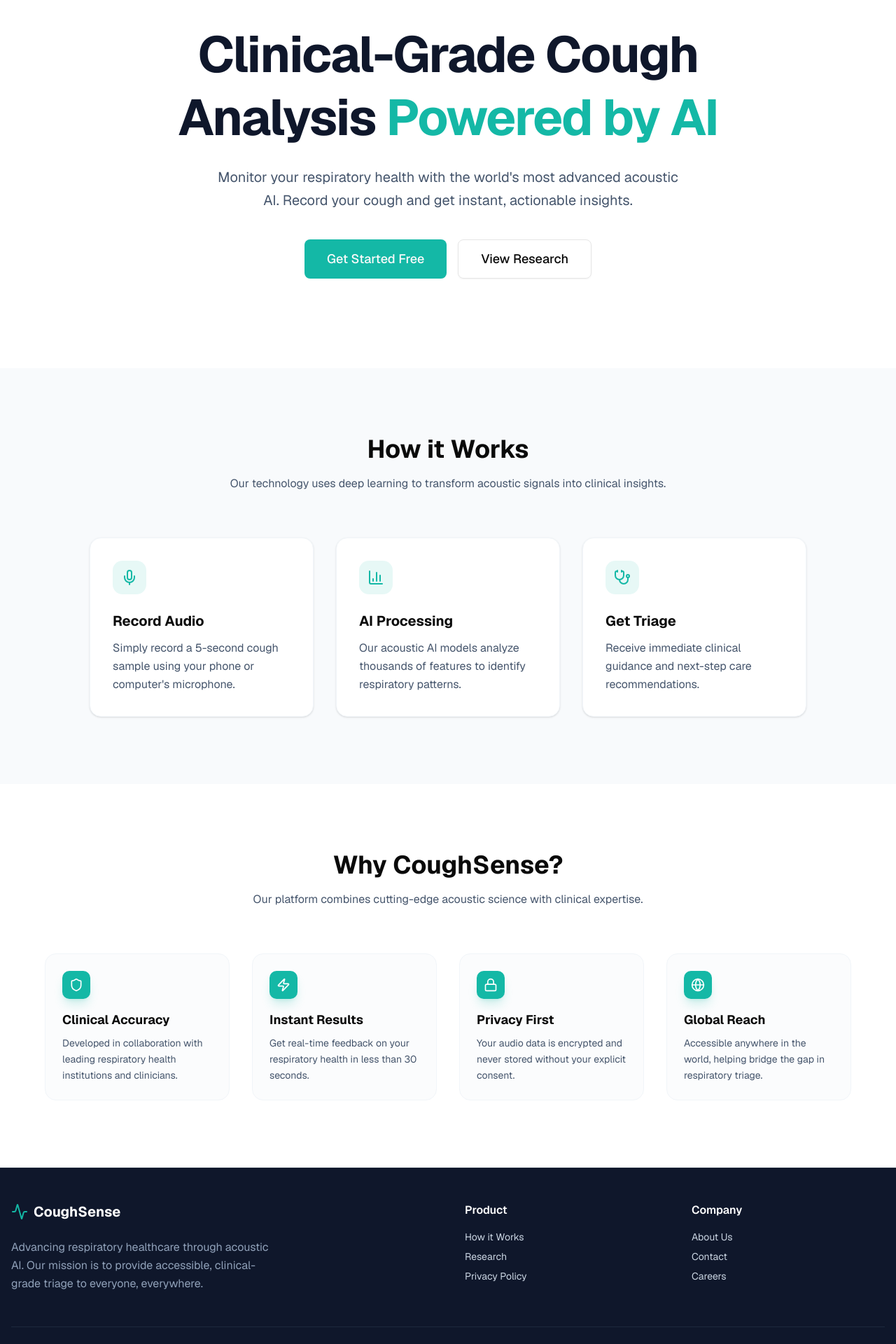
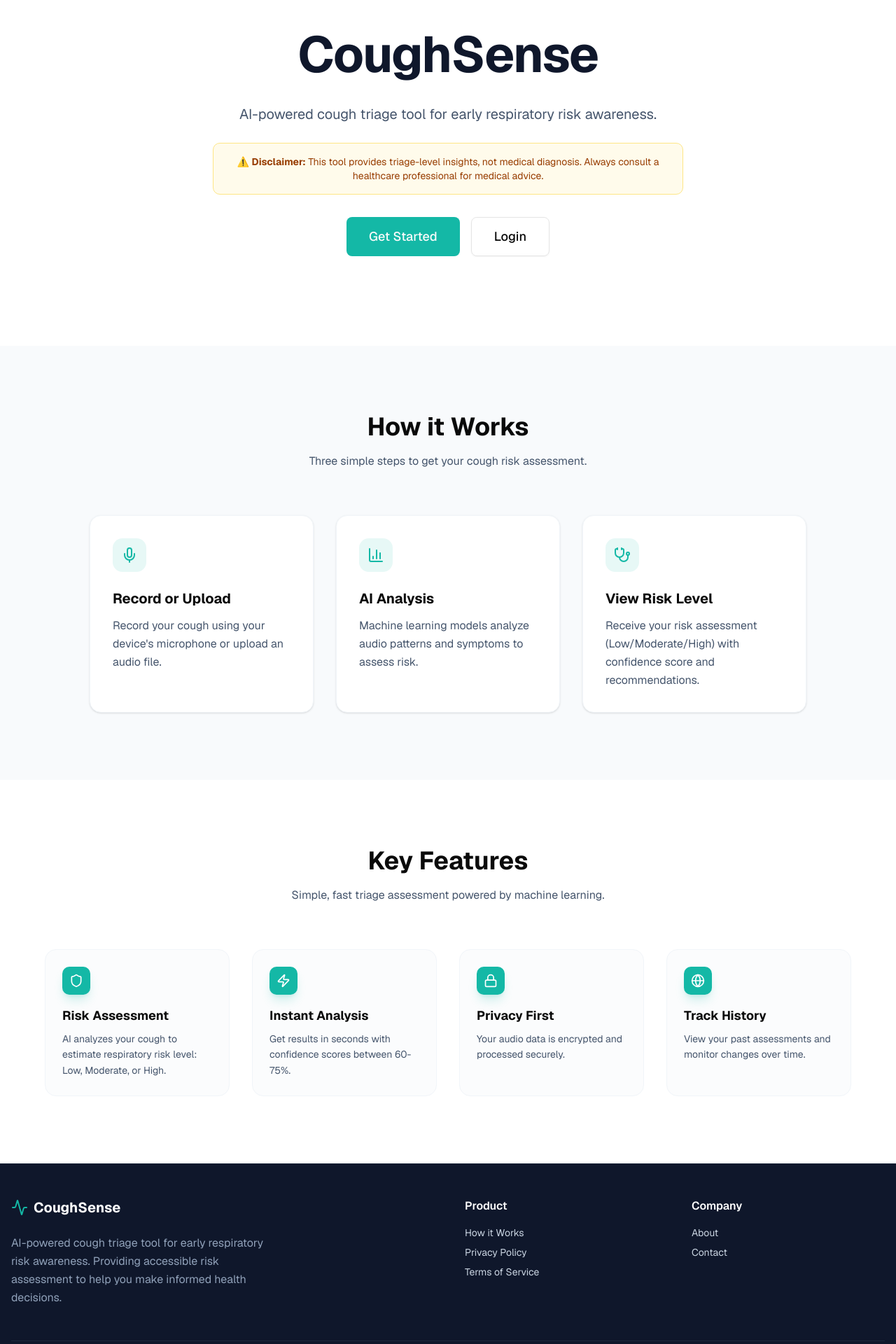
Before and after one commit to Justdan111/coughSense-frontend, a Next.js app: page / in a window 1280 px wide. Shown: the part 160-2080 px from the top of the page at 70% size. Built offline with nearby package versions, Linux system fonts and the light colour scheme.

Commit message:
Refactor login and dashboard components for improved user experience; remove AdvicePage and update profile settings layout

```diff
--- a/src/app/(dashboard)/dashboard/page.tsx
+++ b/src/app/(dashboard)/dashboard/page.tsx
@@ -4,8 +4,14 @@
   return (
     <div className="space-y-8">
       <div>
-        <h1 className="text-3xl font-bold text-slate-900">Health Assessment</h1>
-        <p className="text-slate-500">Record a new cough sample for AI analysis.</p>
+        <h1 className="text-3xl font-bold text-slate-900">Cough Analysis</h1>
+        <p className="text-slate-500">Record or upload your cough for AI risk assessment.</p>
+      </div>
+
+      <div className="bg-amber-50 border border-amber-200 rounded-lg p-4 mb-4">
+        <p className="text-sm text-amber-800 text-center">
+          <strong>⚠️ Disclaimer:</strong> This tool provides triage-level insights, not medical diagnosis. Always consult a healthcare professional for medical advice.
+        </p>
       </div>
 
       <div className="bg-white rounded-2xl border border-slate-200 shadow-sm p-8">
--- a/src/app/(dashboard)/history/page.tsx
+++ b/src/app/(dashboard)/history/page.tsx
@@ -24,7 +24,11 @@
         <h1 className="text-2xl sm:text-3xl font-bold text-slate-900">Assessment History</h1>
         <p className="text-sm sm:text-base text-slate-500 mt-1">Review your past cough analysis results.</p>
       </motion.div>
-
+      <div className="bg-amber-50 border border-amber-200 rounded-lg p-4">
+        <p className="text-xs sm:text-sm text-amber-800 text-center">
+          <strong>⚠️ Reminder:</strong> These are triage-level assessments, not medical diagnoses.
+        </p>
+      </div>
       <div className="grid gap-3 md:gap-4">
         {history.length > 0 ? (
           history.map((item, index) => (
--- a/src/app/(dashboard)/layout.tsx
+++ b/src/app/(dashboard)/layout.tsx
@@ -14,10 +14,9 @@
 import { Loader2 } from "lucide-react"
 
 const navItems = [
-  { icon: Home, label: "Home", href: "/dashboard" },
+  { icon: Home, label: "Analyze", href: "/dashboard" },
   { icon: History, label: "History", href: "/history" },
-  { icon: HeartPulse, label: "Advice", href: "/advice" },
-  { icon: User, label: "Profile", href: "/profile" },
+  { icon: User, label: "Account", href: "/profile" },
 ]
 
 export default function DashboardLayout({
--- a/src/components/features.tsx
+++ b/src/components/features.tsx
@@ -5,23 +5,23 @@
 
 const features = [
   {
-    title: "Clinical Accuracy",
-    description: "Developed in collaboration with leading respiratory health institutions and clinicians.",
+    title: "Risk Assessment",
+    description: "AI analyzes your cough to estimate respiratory risk level: Low, Moderate, or High.",
     icon: Shield,
   },
   {
-    title: "Instant Results",
-    description: "Get real-time feedback on your respiratory health in less than 30 seconds.",
+    title: "Instant Analysis",
+    description: "Get results in seconds with confidence scores between 60-75%.",
     icon: Zap,
   },
   {
     title: "Privacy First",
-    description: "Your audio data is encrypted and never stored without your explicit consent.",
+    description: "Your audio data is encrypted and processed securely.",
     icon: Lock,
   },
   {
-    title: "Global Reach",
-    description: "Accessible anywhere in the world, helping bridge the gap in respiratory triage.",
+    title: "Track History",
+    description: "View your past assessments and monitor changes over time.",
     icon: Globe,
   },
 ]
@@ -31,9 +31,9 @@
     <section id="features" className="py-16 md:py-24 bg-white px-4">
       <div className="container mx-auto">
         <div className="text-center mb-12 md:mb-16">
-          <h2 className="text-2xl sm:text-3xl md:text-4xl font-bold mb-3 md:mb-4">Why CoughSense?</h2>
+          <h2 className="text-2xl sm:text-3xl md:text-4xl font-bold mb-3 md:mb-4">Key Features</h2>
           <p className="text-slate-600 max-w-2xl mx-auto text-sm sm:text-base leading-relaxed">
-            Our platform combines cutting-edge acoustic science with clinical expertise.
+            Simple, fast triage assessment powered by machine learning.
           </p>
         </div>
         <div className="grid grid-cols-1 sm:grid-cols-2 lg:grid-cols-4 gap-6 md:gap-8 max-w-6xl mx-auto">
--- a/src/components/footer.tsx
+++ b/src/components/footer.tsx
@@ -12,8 +12,7 @@
               <span className="font-bold text-lg md:text-xl">CoughSense</span>
             </div>
             <p className="max-w-sm leading-relaxed text-slate-400 text-sm md:text-base">
-              Advancing respiratory healthcare through acoustic AI. Our mission is to provide accessible, clinical-grade
-              triage to everyone, everywhere.
+              AI-powered cough triage tool for early respiratory risk awareness. Providing accessible risk assessment to help you make informed health decisions.
             </p>
           </div>
           <div>
@@ -25,13 +24,13 @@
                 </Link>
               </li>
               <li>
-                <Link href="#research" className="hover:text-brand-teal transition-colors">
-                  Research
+                <Link href="/privacy" className="hover:text-brand-teal transition-colors">
+                  Privacy Policy
                 </Link>
               </li>
               <li>
-                <Link href="/privacy" className="hover:text-brand-teal transition-colors">
-                  Privacy Policy
+                <Link href="/terms" className="hover:text-brand-teal transition-colors">
+                  Terms of Service
                 </Link>
               </li>
             </ul>
@@ -41,17 +40,12 @@
             <ul className="space-y-2 text-sm">
               <li>
                 <Link href="/about" className="hover:text-brand-teal transition-colors">
-                  About Us
+                  About
                 </Link>
               </li>
               <li>
                 <Link href="/contact" className="hover:text-brand-teal transition-colors">
                   Contact
-                </Link>
-              </li>
-              <li>
-                <Link href="/careers" className="hover:text-brand-teal transition-colors">
-                  Careers
                 </Link>
               </li>
             </ul>
--- a/src/components/how-it-works.tsx
+++ b/src/components/how-it-works.tsx
@@ -5,18 +5,18 @@
 
 const steps = [
   {
-    title: "Record Audio",
-    description: "Simply record a 5-second cough sample using your phone or computer's microphone.",
+    title: "Record or Upload",
+    description: "Record your cough using your device's microphone or upload an audio file.",
     icon: Mic,
   },
   {
-    title: "AI Processing",
-    description: "Our acoustic AI models analyze thousands of features to identify respiratory patterns.",
+    title: "AI Analysis",
+    description: "Machine learning models analyze audio patterns and symptoms to assess risk.",
     icon: BarChart3,
   },
   {
-    title: "Get Triage",
-    description: "Receive immediate clinical guidance and next-step care recommendations.",
+    title: "View Risk Level",
+    description: "Receive your risk assessment (Low/Moderate/High) with confidence score and recommendations.",
     icon: Stethoscope,
   },
 ]
@@ -28,7 +28,7 @@
         <div className="text-center mb-12 md:mb-16">
           <h2 className="text-2xl sm:text-3xl md:text-4xl font-bold mb-3 md:mb-4">How it Works</h2>
           <p className="text-slate-600 max-w-2xl mx-auto text-sm sm:text-base leading-relaxed">
-            Our technology uses deep learning to transform acoustic signals into clinical insights.
+            Three simple steps to get your cough risk assessment.
           </p>
         </div>
         <div className="grid grid-cols-1 sm:grid-cols-2 md:grid-cols-3 gap-6 md:gap-8 max-w-5xl mx-auto">
--- a/src/components/landing-hero.tsx
+++ b/src/components/landing-hero.tsx
@@ -19,17 +19,26 @@
             transition={{ duration: 0.5 }}
             className="text-3xl sm:text-4xl md:text-5xl lg:text-7xl font-bold tracking-tight text-slate-900 mb-4 sm:mb-6 text-balance leading-tight"
           >
-            Clinical-Grade Cough Analysis <span className="text-brand-teal">Powered by AI</span>
+            CoughSense
           </motion.h1>
           <motion.p
             initial={{ opacity: 0, y: 20 }}
             animate={{ opacity: 1, y: 0 }}
             transition={{ duration: 0.5, delay: 0.1 }}
-            className="text-base sm:text-lg md:text-xl text-slate-600 mb-8 sm:mb-10 max-w-2xl mx-auto text-pretty leading-relaxed"
+            className="text-base sm:text-lg md:text-xl text-slate-600 mb-6 max-w-2xl mx-auto text-pretty leading-relaxed"
           >
-            Monitor your respiratory health with the world&apos;s most advanced acoustic AI. Record your cough and get
-            instant, actionable insights.
+            AI-powered cough triage tool for early respiratory risk awareness.
           </motion.p>
+          <motion.div
+            initial={{ opacity: 0, y: 20 }}
+            animate={{ opacity: 1, y: 0 }}
+            transition={{ duration: 0.5, delay: 0.15 }}
+            className="bg-amber-50 border border-amber-200 rounded-lg p-4 mb-8 max-w-2xl mx-auto"
+          >
+            <p className="text-sm text-amber-800 text-center">
+              ⚠️ <strong>Disclaimer:</strong> This tool provides triage-level insights, not medical diagnosis. Always consult a healthcare professional for medical advice.
+            </p>
+          </motion.div>
           {/* Mobile-optimized button layout with proper touch targets */}
           <motion.div
             initial={{ opacity: 0, y: 20 }}
@@ -42,15 +51,18 @@
               asChild
               className="bg-brand-teal hover:bg-brand-teal/90 text-base sm:text-lg h-12 sm:h-14 px-6 sm:px-8 w-full sm:w-auto"
             >
-              <Link href={user ? "/dashboard" : "/login"}>{user ? "Go to Dashboard" : "Get Started Free"}</Link>
+              <Link href={user ? "/dashboard" : "/login"}>{user ? "Go to Dashboard" : "Get Started"}</Link>
             </Button>
+            {!user && (
               <Button
                 size="lg"
                 variant="outline"
+                asChild
                 className="text-base sm:text-lg h-12 sm:h-14 px-6 sm:px-8 bg-transparent w-full sm:w-auto"
               >
-              View Research
+                <Link href="/login">Login</Link>
               </Button>
+            )}
           </motion.div>
         </div>
       </div>
```
Also changed, not shown: src/app/(auth)/login/page.tsx (+4 -18 lines), src/app/(dashboard)/advice/page.tsx (deleted, +0 -83 lines), src/app/(dashboard)/profile/page.tsx (+17 -36 lines), src/components/triage-results.tsx (+9 -27 lines). Lines whose indentation alone changed are shown as unchanged.
